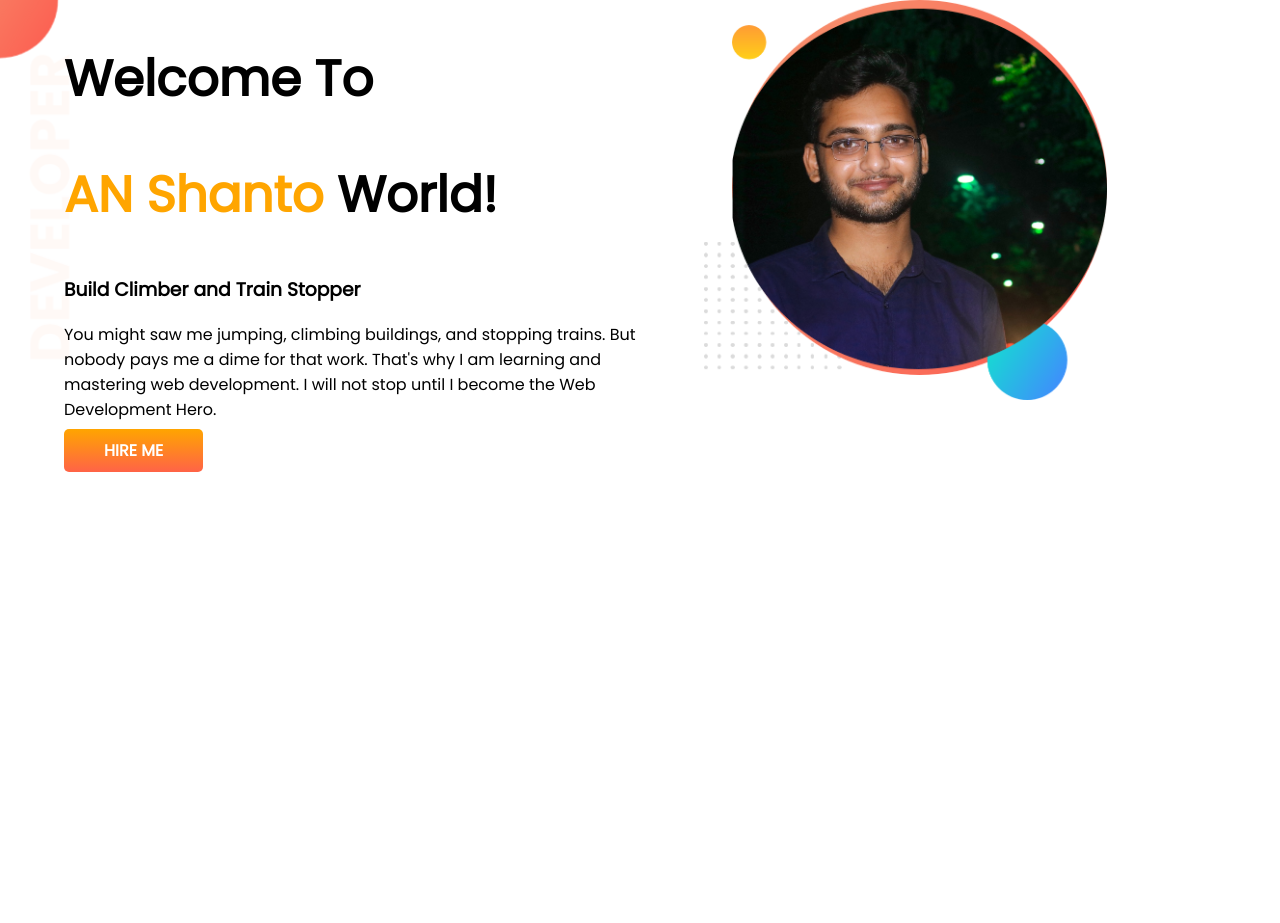
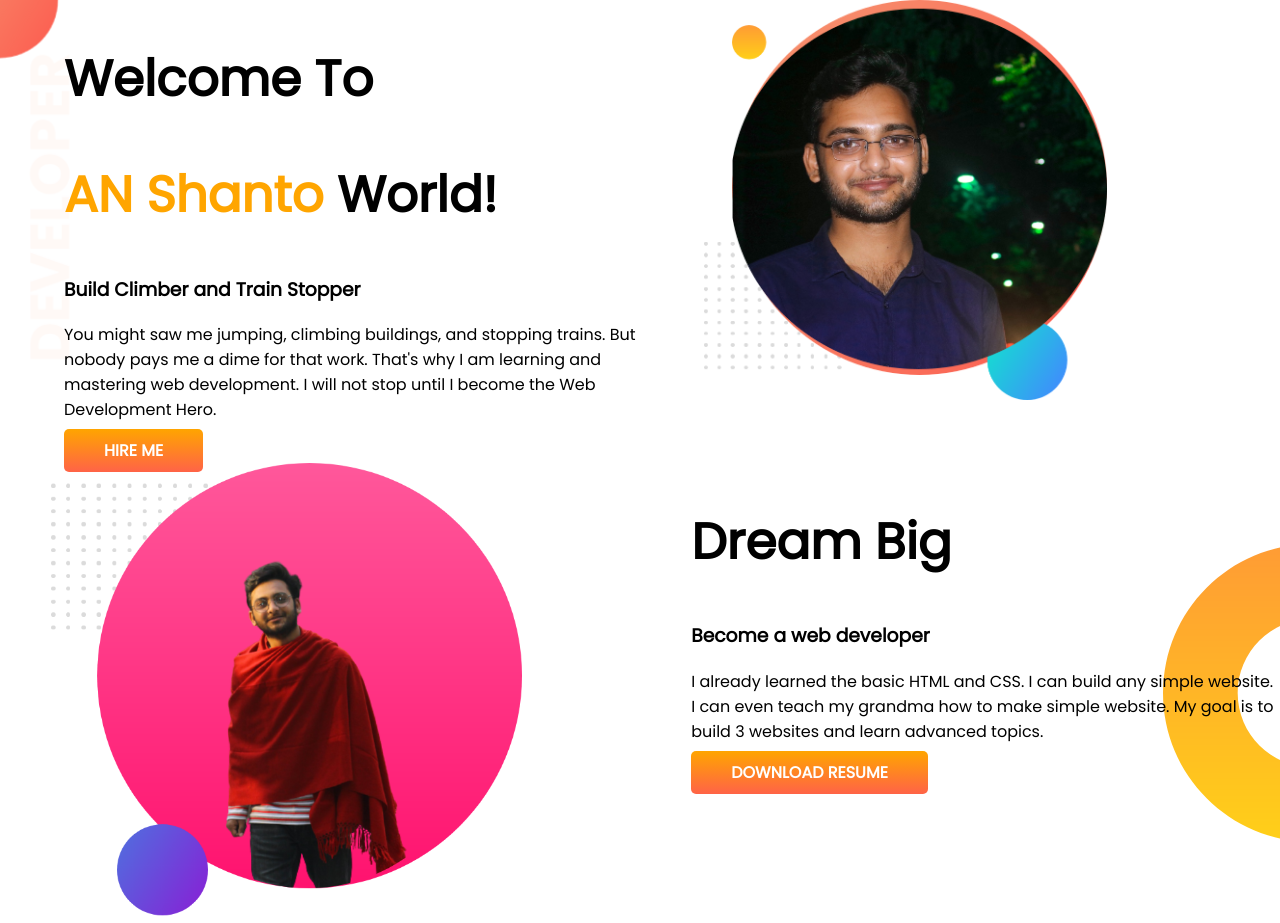
Before and after one commit to anshanto/anshanto-protfolio, a plain HTML site: page index.html in a window 1280 px wide. Before the commit the page ends 800 px from the top, so only its background shows below. Drawn offline with Linux system fonts and the light colour scheme.

Commit message:
img added

```diff
--- a/index.html
+++ b/index.html
@@ -29,6 +29,21 @@
             <img src="images/an-shanto.png" alt="">
         </div>
     </section>
+    <section class="top-imgbanner">
+        <div class="half-widths">
+            <img src="images/ajshanto-2.png" alt="">
+        </div>
+        <div class="half-widths">
+            <h1>Dream Big</h1>
+            <h3>Become a web developer</h3>
+            <p>I already learned the basic HTML and CSS. I can build any simple website. I can even teach my grandma how
+                to
+                make
+                simple website. My goal is to build 3 websites and learn advanced topics.</p>
+            <a class="link-button" target="_blank" href="https://www.linkedin.com/in/mdasikurjamannur/">DOWNLOAD
+                RESUME</a>
+        </div>
+    </section>
 
 </body>
 
--- a/style.css
+++ b/style.css
@@ -31,3 +31,15 @@ section{
     background-image: url(images/top-banner.png);
     background-repeat: no-repeat;
 }
+.half-widths{
+    width: 50%;
+    padding-left: 4%;
+}
+.half-widths img{
+    width: 80%;
+}
+.top-imgbanner{
+    background-image: url(images/dream-bg.png);
+    background-repeat: no-repeat;
+    background-position: right;
+}
```
Also changed, not shown: images/ajshanto-2.png (added).
